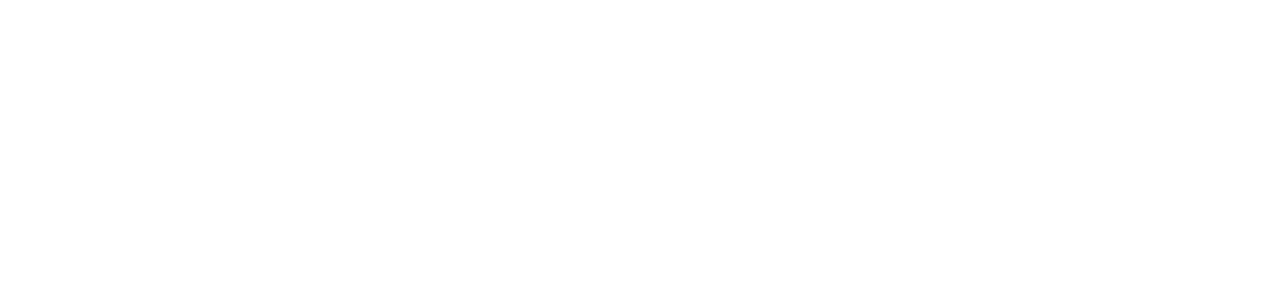
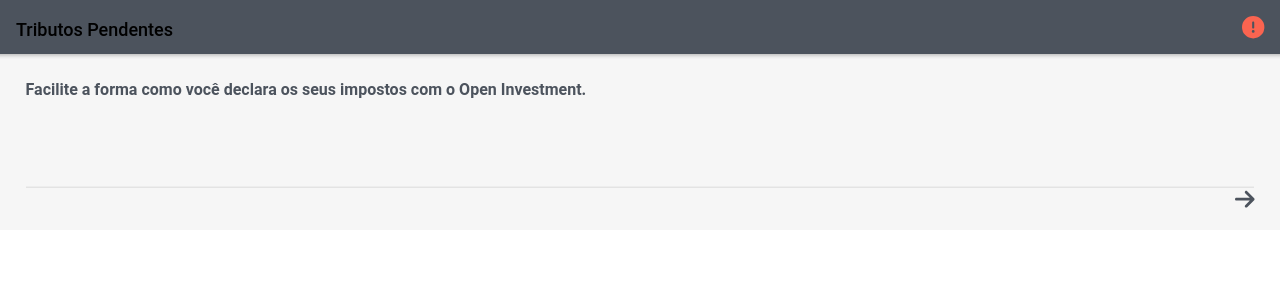
Before and after one commit to inteligentes-btg-hackathon/Frontend-ionic, a React (Create React App) app: page /openInvestment in a window 1280 px wide. Shown: the top 300 px of the page. Built offline with nearby package versions, Linux system fonts and the light colour scheme.

Commit message:
feat(component): add informativeFooter

```diff
--- a/package.json
+++ b/package.json
@@ -8,6 +8,9 @@
     "@capacitor/haptics": "4.0.1",
     "@capacitor/keyboard": "4.0.1",
     "@capacitor/status-bar": "4.0.1",
+    "@fortawesome/fontawesome-svg-core": "^6.2.0",
+    "@fortawesome/free-solid-svg-icons": "^6.2.0",
+    "@fortawesome/react-fontawesome": "^0.2.0",
     "@ionic/react": "^6.0.0",
     "@ionic/react-router": "^6.0.0",
     "@testing-library/jest-dom": "^5.11.9",
--- a/src/App.tsx
+++ b/src/App.tsx
@@ -1,27 +1,28 @@
-import { Redirect, Route } from 'react-router-dom';
-import { IonApp, IonRouterOutlet, setupIonicReact } from '@ionic/react';
-import { IonReactRouter } from '@ionic/react-router';
-import Home from './pages/home';
-import ViewMessage from './pages/ViewMessage';
+import { Redirect, Route } from "react-router-dom";
+import { IonApp, IonRouterOutlet, setupIonicReact } from "@ionic/react";
+import { IonReactRouter } from "@ionic/react-router";
+import Home from "./pages/home";
+import ViewMessage from "./pages/ViewMessage";
 
 /* Core CSS required for Ionic components to work properly */
-import '@ionic/react/css/core.css';
+import "@ionic/react/css/core.css";
 
 /* Basic CSS for apps built with Ionic */
-import '@ionic/react/css/normalize.css';
-import '@ionic/react/css/structure.css';
-import '@ionic/react/css/typography.css';
+import "@ionic/react/css/normalize.css";
+import "@ionic/react/css/structure.css";
+import "@ionic/react/css/typography.css";
 
 /* Optional CSS utils that can be commented out */
-import '@ionic/react/css/padding.css';
-import '@ionic/react/css/float-elements.css';
-import '@ionic/react/css/text-alignment.css';
-import '@ionic/react/css/text-transformation.css';
-import '@ionic/react/css/flex-utils.css';
-import '@ionic/react/css/display.css';
+import "@ionic/react/css/padding.css";
+import "@ionic/react/css/float-elements.css";
+import "@ionic/react/css/text-alignment.css";
+import "@ionic/react/css/text-transformation.css";
+import "@ionic/react/css/flex-utils.css";
+import "@ionic/react/css/display.css";
 
 /* Theme variables */
-import './theme/variables.css';
+import "./theme/variables.css";
+import AccessOpenInvestment from "./pages/accessOpenInvestment";
 
 setupIonicReact();
 
@@ -35,8 +36,11 @@
         <Route path="/home" exact={true}>
           <Home />
         </Route>
+        <Route path="/openInvestment" exact={true}>
+          <AccessOpenInvestment />
+        </Route>
         <Route path="/message/:id">
-           <ViewMessage />
+          <ViewMessage />
         </Route>
       </IonRouterOutlet>
     </IonReactRouter>
--- /dev/null
+++ b/src/components/InformativeFooter.tsx
@@ -0,0 +1,33 @@
+import { IonFooter, IonHeader } from "@ionic/react";
+import { ReactElement } from "react";
+import "../styles/components/InformativeFooter.css";
+
+interface InformativeFooterProps {
+  footerTitle: string;
+  footerIcon: ReactElement;
+  footerText: string;
+  footerActionElement: ReactElement;
+}
+
+const InformativeFooter: React.FC<InformativeFooterProps> = ({
+  footerTitle,
+  footerIcon,
+  footerText,
+  footerActionElement,
+}) => {
+  return (
+    <>
+      <IonHeader className="block-header">
+        <h5>{footerTitle}</h5>
+        {footerIcon}
+      </IonHeader>
+
+      <div className="block-content">
+        <h6 className="block-text">{footerText}</h6>
+        <IonFooter className="block-footer">{footerActionElement}</IonFooter>
+      </div>
+    </>
+  );
+};
+
+export default InformativeFooter;
--- a/src/pages/accessOpenInvestment.tsx
+++ b/src/pages/accessOpenInvestment.tsx
@@ -1,5 +1,40 @@
+import { IonButton } from "@ionic/react";
+import InformativeFooter from "../components/InformativeFooter";
+import { FontAwesomeIcon } from "@fortawesome/react-fontawesome";
+import {
+  faCircleExclamation,
+  faArrowRight,
+} from "@fortawesome/free-solid-svg-icons";
+
+const InfoIcon: React.FC = () => {
+  return (
+    <FontAwesomeIcon
+      icon={faCircleExclamation}
+      style={{ color: "#FA6450", fontSize: "1.4em" }}
+    />
+  );
+};
+
+const NextPageIcon: React.FC = () => {
+  return (
+    <FontAwesomeIcon
+      icon={faArrowRight}
+      style={{ color: "#4C535D", fontSize: "1.4em" }}
+    />
+  );
+};
+
 const AccessOpenInvestment: React.FC = () => {
-  return (<></>)
-}
+  return (
+    <>
+      <InformativeFooter
+        footerTitle="Tributos Pendentes"
+        footerText="Facilite a forma como você declara os seus impostos com o Open Investment."
+        footerIcon={<InfoIcon />}
+        footerActionElement={<NextPageIcon />}
+      />
+    </>
+  );
+};
 
-export default AccessOpenInvestment
+export default AccessOpenInvestment;
--- /dev/null
+++ b/src/styles/components/InformativeFooter.css
@@ -0,0 +1,32 @@
+.block-header {
+  background-color: #4c535d;
+  display: flex;
+  justify-content: space-between;
+  align-items: center;
+  padding-left: 1em;
+  padding-right: 1em;
+  padding-top: 0.2em;
+  padding-bottom: 0.2em;
+}
+
+.block-content {
+  padding-top: 0.6em;
+  padding-bottom: 1.2em;
+  padding-left: 1.6em;
+  padding-right: 1.6em;
+  background-color: #f6f6f6;
+  display: flex;
+  height: 11em;
+  flex-direction: column;
+  justify-content: space-between;
+}
+
+.block-text {
+  font-weight: 600;
+  color: #4c535d;
+}
+
+.block-footer {
+  display: flex;
+  justify-content: end;
+}
```
Also changed, not shown: 1 other file (tests, documents, lock files or other folders).
